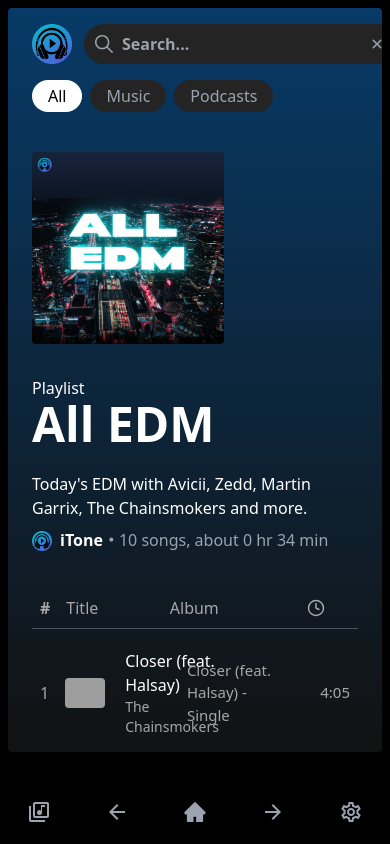
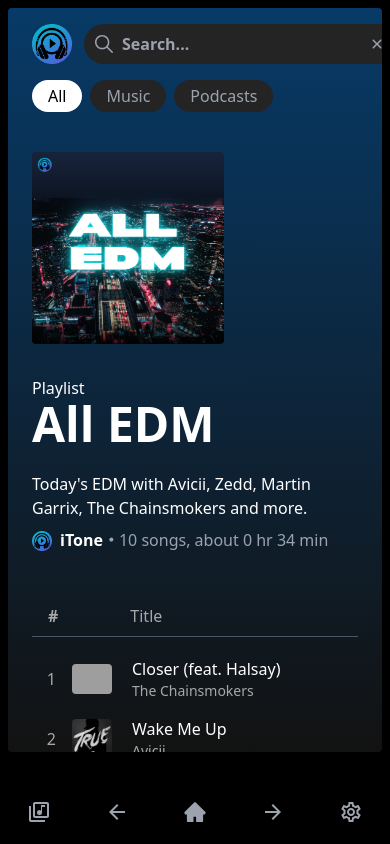
Before and after one commit to Ryo-samuraiJP/iTone, a React (Vite) app: page /album/1 in a window 390 px wide. Built offline with nearby package versions, Linux system fonts and the light colour scheme; grey boxes are pictures that could not be loaded.

Commit message:
Make DisplayAlbum component responsive and adjust the MusicEqualizer position

```diff
--- a/src/components/DisplayAlbum.jsx
+++ b/src/components/DisplayAlbum.jsx
@@ -53,7 +53,6 @@
   const totalDurationInMinutes = Math.floor(totalDurationInSeconds / 60);
   const hours = Math.floor(totalDurationInMinutes / 60);
   const minutes = totalDurationInMinutes % 60;
-
   return (
     <>
       <Navbar />
@@ -74,14 +73,14 @@
           </p>
         </div>
       </div>
-      <div className='grid grid-cols-[2fr_2fr_0.5fr_0.4fr] sm:grid-cols-[2fr_2fr_0.5fr_0.4fr] mt-10 mb-2 pl-2 text-[#a7a7a7]'>
-        <span className='items-center justify-between'>
-          <p className='mr-4 inline-block font-semibold'>#</p>
-          <p className='inline-block'>Title</p>
+      <div className='grid grid-cols-[1fr_4fr] sm:grid-cols-[2fr_2fr_0.5fr_0.3fr] gap-2 p-2 items-center mt-10 text-[#a7a7a7]'>
+        <span className='flex items-center'>
+          <p className='mx-2 inline-block font-semibold'>#</p>
+          <p className='inline-block ml-16'>Title</p>
         </span>
-        <p className=''>Album</p>
-        <p className='hidden sm:block'>Release</p>
-        <LuClock className='m-auto text-lg' />
+        <p className='hidden sm:block ml-24 lg:ml-16'>Album</p>
+        <p className='hidden sm:block md:mr-6'>Release</p>
+        <LuClock className='m-auto text-lg hidden sm:block' />
       </div>
       <hr className='border-1 border-gray-600 mb-3'/>
       {
@@ -89,27 +88,27 @@
           <div
             onClick={() => playWithId(index, albumData.name)} // Pass the correct index
             key={index}
-            className='grid grid-cols-[2fr_2fr_0.5fr_0.3fr] sm:grid-cols-[2fr_2fr_0.5fr_0.3fr] gap-2 p-2 itemes-center text-[#a7a7a7] hover:bg-[#51505045] cursor-pointer'
+            className='grid grid-cols-[1fr_4fr] sm:grid-cols-[2fr_2fr_0.5fr_0.3fr] gap-2 p-2 itemes-center text-[#a7a7a7] hover:bg-[#51505045] cursor-pointer'
           >
             <div className='text-white flex items-center'>
               {track.id === item.id && playStatus ? (
                 <MusicEqualizer />
               ) : (
-                <b className='mr-4 text-[#a7a7a7] font-normal'>{index + 1}</b>
+                <b className='mr-4 text-[#a7a7a7] font-normal w-14 md:w-7 xl:w-6 text-right'>{index + 1}</b>
               )}
               <img className='inline w-10 mr-5 rounded' src={item.image} alt='' />
-              <span className='inline-block'>
-                <span className=''>{item.name}</span>
-                <span className='block text-sm text-[#a7a7a7]'>{item.artist}</span>
+              <span className='flex flex-col w-full'>
+                <span className='truncate'>{item.name}</span>
+                <span className='block text-sm text-[#a7a7a7] truncate'>{item.artist}</span>
               </span>
             </div>
-            <div className='flex items-center'>
+            <div className='hidden items-center sm:flex md:ml-24 lg:ml-16'>
               <p className='text-[15px]'>{item.album}</p>
             </div>
-            <div className='flex items-center'>
+            <div className='fhidden items-center sm:flex'>
               <p className='text-[15px] hidden sm:block'>{item.release}</p>
             </div>
-            <div className='flex items-center justify-center'>
+            <div className='hidden items-center sm:flex justify-center'>
               <p className='text-[15px]'>{item.duration}</p>
             </div>
           </div>
--- a/src/components/MusicEqualizer.jsx
+++ b/src/components/MusicEqualizer.jsx
@@ -2,7 +2,7 @@
 
 const MusicEqualizer = () => {
   return (
-    <div className='flex gap-0.5 w-8 h-5'>
+    <div className='flex gap-0.5 w-3 h-5 mr-5 md:w-5 xl:mr-5'>
       <div className='h-5 w-0.5 bg-blue-500 animate-equalizer-bar1 origin-bottom'></div>
       <div className='h-5 w-0.5 bg-blue-500 animate-equalizer-bar2 origin-bottom'></div>
       <div className='h-5 w-0.5 bg-blue-500 animate-equalizer-bar3 origin-bottom'></div>
```
